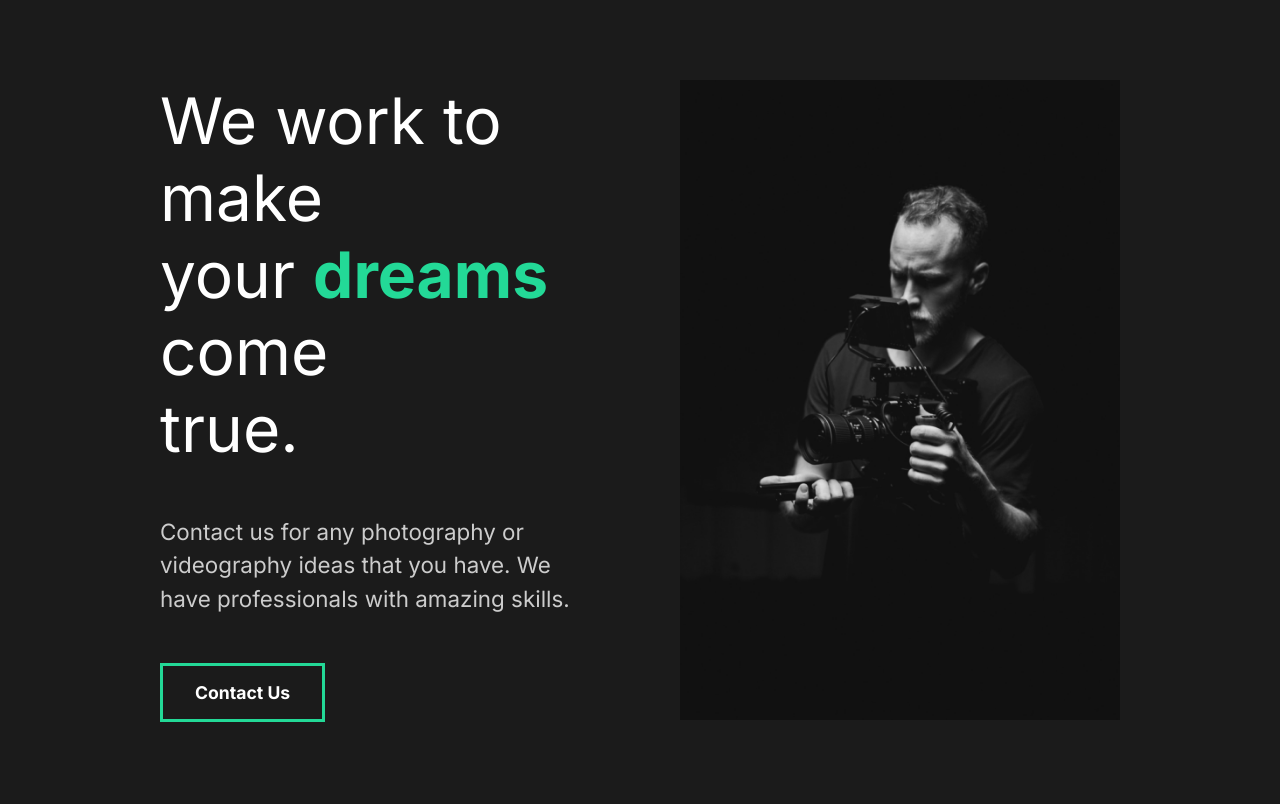
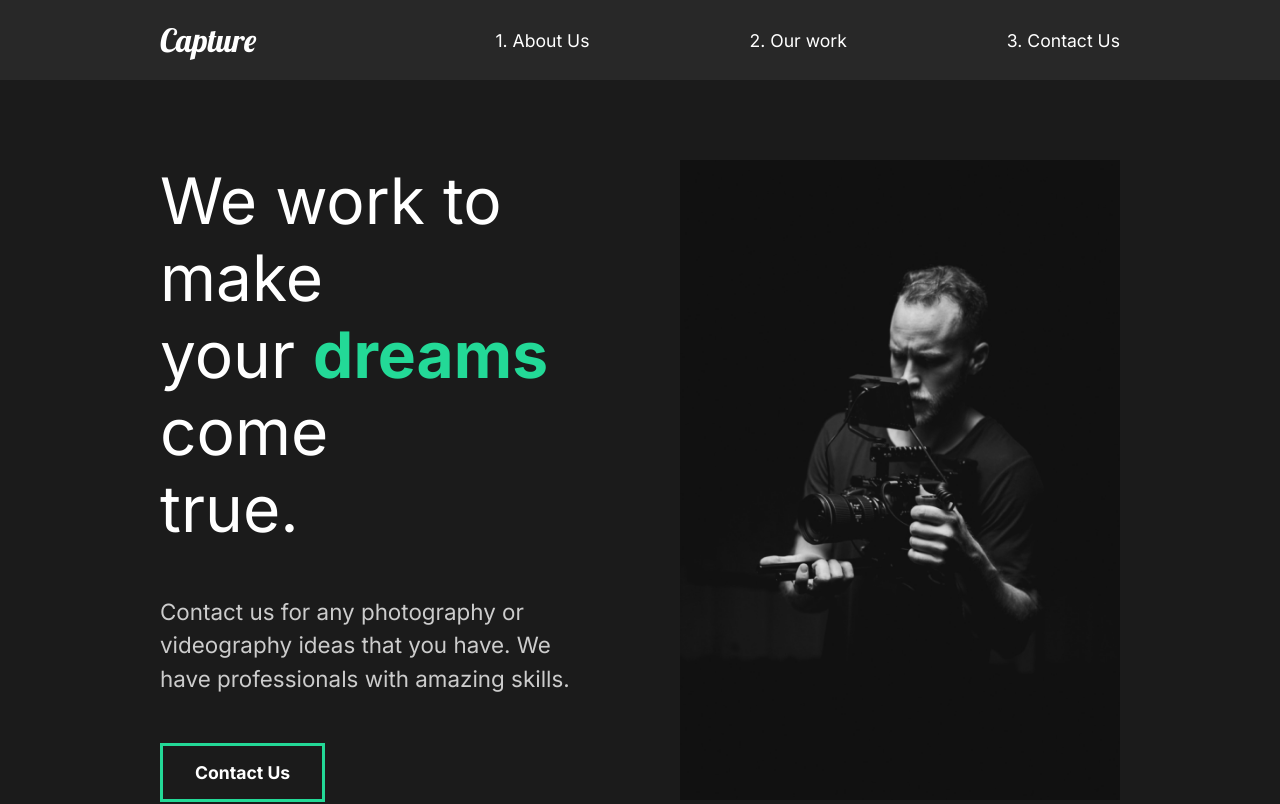
Before and after one commit to DistoRRRtion/Capture, a React (Create React App) app: page / in a window 1280 px wide. Shown: the top 804 px of the page. Built offline with nearby package versions, Linux system fonts and the light colour scheme.

Commit message:
8. Creating Our Nav

```diff
--- a/src/App.js
+++ b/src/App.js
@@ -2,11 +2,13 @@
 import AboutUs from './pages/AboutUs';
 // import global style
 import GlobalStyle from './components/GlobalStyle';
+import Nav from './components/Nav'
 
 function App() {
   return (
     <div>
       <GlobalStyle />
+      <Nav />
       <AboutUs />
     </div>
   );
--- a/src/components/FaqSection.js
+++ b/src/components/FaqSection.js
@@ -84,7 +84,6 @@ const FAQ = styled(About)`
         padding: 1rem 0rem;
       }
     }
-
 `;
 
 export default FaqSection;
--- /dev/null
+++ b/src/components/Nav.js
@@ -0,0 +1,53 @@
+import styled from "styled-components";
+
+const Nav = () => {
+  return (
+    <StyledNav>
+      <h1><a id="logo" href="#">Capture</a></h1>
+      <ul>
+        <li>
+          <a href="#">1. About Us</a>
+        </li>
+        <li>
+          <a href="#">2. Our work</a>
+        </li>
+        <li>
+          <a href="#">3. Contact Us</a>
+        </li>
+      </ul>
+    </StyledNav>
+  )
+};
+
+const StyledNav = styled.nav`
+  min-height: 10vh;
+  display: flex;
+  margin: auto;
+  justify-content: space-between;
+  align-items: center;
+  padding: 1rem 10rem;
+  background-color: #282828;
+
+  a {
+    color: white;
+    text-decoration: none;
+  }
+
+  ul {
+    display: flex;
+    list-style: none;
+  }
+
+  #logo {
+    font-size: 2rem;
+    font-family: "Lobster", cursive;
+    font-weight: lighter;
+  }
+
+  li {
+    padding-left: 10rem;
+    position: relative;
+  }
+`;
+
+export default Nav;
```
